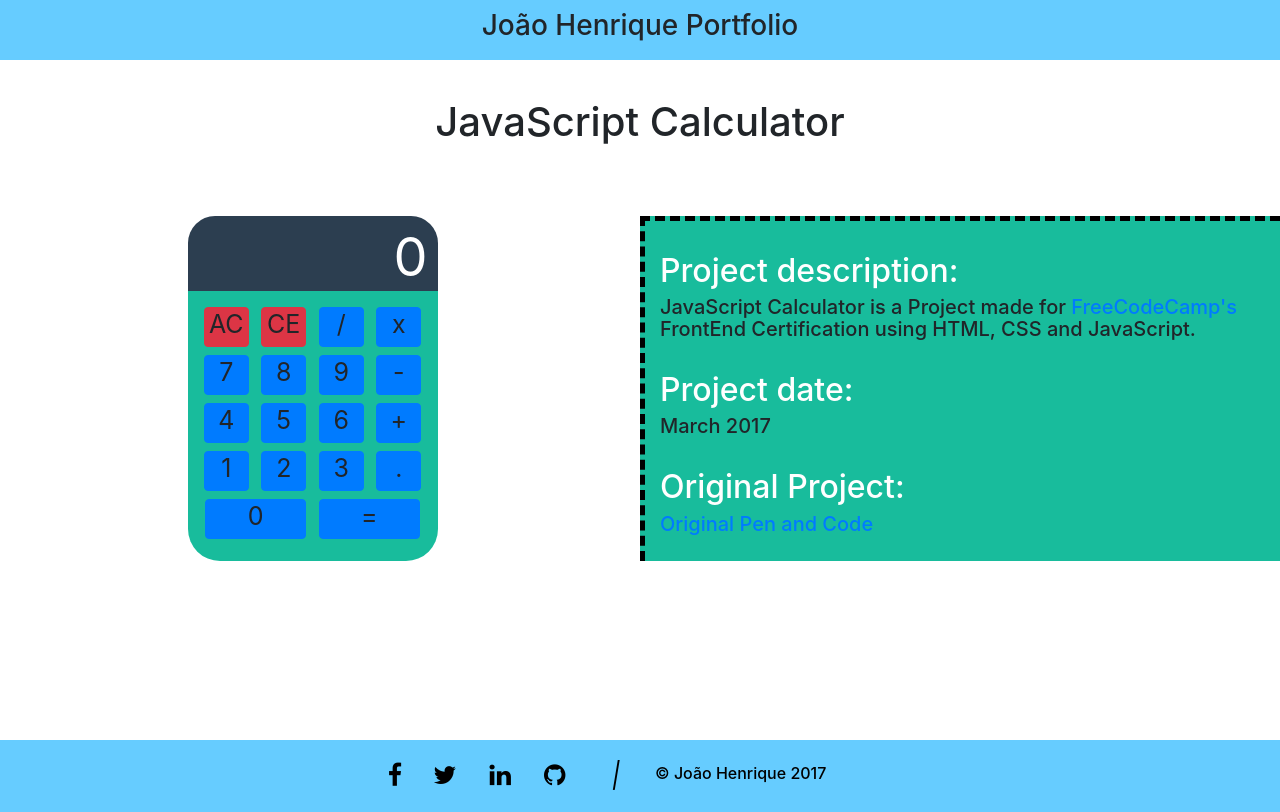
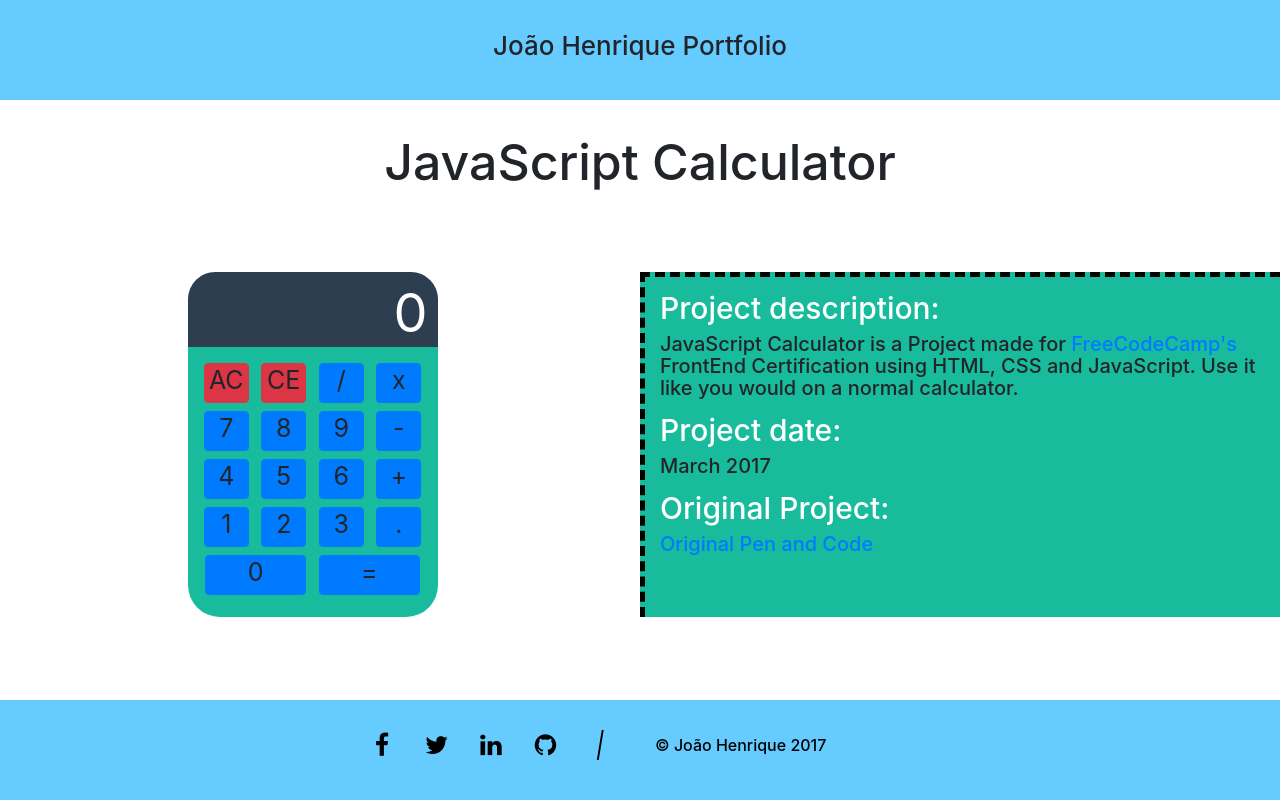
Before and after one commit to Joao-Henrique/FCC-TicTacToe, a website: page index.html in a window 1280 px wide. Drawn offline with nearby package versions, Linux system fonts and the light colour scheme.

Commit message:
media queries are now implemented

```diff
--- a/footer.css
+++ b/css/footer.css
@@ -2,7 +2,6 @@ ul.social-network {
     list-style: none;
     display: inline;
     padding: 0;
-    float: right;
   }
   ul.social-network li {
     display: inline;
@@ -46,21 +45,53 @@ ul.social-network {
     transition: all 0.8s;
   }
 .socialFooter {
-    text-align: right;
-    padding-top: 15px;
+    text-align: center;
+    padding-top: 10px;
 }
 .authorFooter {
-    text-align: left;
     color: rgb(0, 0, 0);
     font-size: 25px;
-    padding-top:25px;
+    padding-top:15px;
+    text-align: center;
 }
 footer {
-  position:absolute;
-  bottom:0;
   width:100%;
   height:60px;
 }
 .footer {
   background:#6cf;
 }
+.separator {
+  visibility: hidden;
+}
+
+/* Small devices (tablets, 768px and up) */
+@media (min-width: 768px) {
+  ul.social-network {
+    float: right;
+  }
+  .authorFooter {
+    text-align: left;
+    padding-top: 22px;
+}
+footer {
+  position:absolute;
+  bottom:0;
+  height:100px;
+  background: #6cf;
+  padding-top: 15px;
+}
+.separator {
+  visibility: visible;
+}
+ }
+
+/* Medium devices (desktops, 992px and up) */
+@media (min-width: 992px) { ... }
+
+/* Large devices (large desktops, 1200px and up) */
+@media (min-width: 1200px) {
+
+
+  }
+ }
--- a/styles.css
+++ b/css/project.css
@@ -1,38 +1,3 @@
-body {
-  text-align: center;
-}
-.navBar {
-  width:100%;
-  height:60px;
-  background:#6cf;
-  padding-top: 10px;
-}
-h1 {
-  margin-top: 1em;
-  margin-bottom: 1em;
-}
-h2{
-  margin-top: 1em;
-  color: rgb(255, 255, 255);
-}
-.project {
-  margin-top:2em;
-}
-.information {
-  border-left-style: dashed;
-  border-top-style: dashed;
-  border-color: black;
-  border-width: 5px;
-  text-align: left;
-  background-color: #18BC9C;
-  margin-top: 2em;
-}
-
-
-
-
-
-
 #calcOutput{
     background-color:#2C3E50;
     color: white;
--- /dev/null
+++ b/css/styles.css
@@ -0,0 +1,81 @@
+body {
+  text-align: center;
+}
+.navBar {
+  width:100%;
+  height:40px;
+  background:#6cf;
+  padding-top: 8px;
+}
+h1 {
+  font-size: 25px;
+  padding-top: 0.4em;
+}
+h2 {
+  margin-top: 1em;
+  color: rgb(255, 255, 255);
+  font-size: 22px;
+}
+h3 {
+  font-size: 20px;
+}
+h5 {
+  font-size: 18px;
+}
+.project {
+  margin-top:2em;
+}
+.information {
+  border-left-style: dashed;
+  border-top-style: dashed;
+  border-color: black;
+  border-width: 5px;
+  text-align: left;
+  background-color: #18BC9C;
+  margin-top: 2em;
+}
+
+/* Small devices (tablets, 768px and up) */
+@media (min-width: 768px) {
+  .navBar {
+    height:100px;
+    padding-top: 2em;
+  }
+  h1 {
+    margin-top:.3em;
+    margin-bottom:1em;
+    font-size: 50px;
+  }
+  h2 {
+    margin-top: .5em;
+    font-size: 30px;
+  }
+  h3 {
+    font-size: 26px;
+  }
+  h5 {
+    font-size: 20px;
+  }
+  .project {
+    margin-top:2em;
+  }
+  .information {
+    border-left-style: dashed;
+    border-top-style: dashed;
+    border-color: black;
+    border-width: 5px;
+    text-align: left;
+    background-color: #18BC9C;
+    margin-top: 2em;
+  }
+ }
+
+/* Medium devices (desktops, 992px and up) */
+@media (min-width: 992px) { ... }
+
+/* Large devices (large desktops, 1200px and up) */
+@media (min-width: 1200px) {
+
+
+  }
+ }
--- a/index.html
+++ b/index.html
@@ -13,8 +13,9 @@
     <link rel="stylesheet" href="https://maxcdn.bootstrapcdn.com/font-awesome/4.5.0/css/font-awesome.min.css">
 
     <!-- CSS -->
-    <link rel="stylesheet" href="styles.css">
-    <link rel="stylesheet" href="footer.css">
+    <link rel="stylesheet" href="css/styles.css">
+    <link rel="stylesheet" href="css/project.css">
+    <link rel="stylesheet" href="css/footer.css">
 
 
 
@@ -70,7 +71,9 @@
         <div class="col-md-6 information">
             <h2>Project description:</h2>
             <h5>JavaScript Calculator is a Project made for
-                <a href="https://www.freecodecamp.org/" target=blank>FreeCodeCamp's</a> FrontEnd Certification using HTML, CSS and JavaScript.</h5>
+                <a href="https://www.freecodecamp.org/" target=blank>FreeCodeCamp's</a> FrontEnd Certification using HTML, CSS and JavaScript. Use it like you would on a normal
+                calculator.
+            </h5>
             <h2>Project date:</h2>
             <h5>March 2017</h5>
             <h2>Original Project:</h2>
@@ -80,6 +83,23 @@
         </div>
     </div>
 
+
+
+
+
+
+
+
+    <!-- Optional JavaScript -->
+    <!-- jQuery first, then Popper.js, then Bootstrap JS -->
+    <script src="https://code.jquery.com/jquery-3.2.1.slim.min.js " integrity="sha384-KJ3o2DKtIkvYIK3UENzmM7KCkRr/rE9/Qpg6aAZGJwFDMVNA/GpGFF93hXpG5KkN "
+        crossorigin="anonymous "></script>
+    <script src="https://cdnjs.cloudflare.com/ajax/libs/popper.js/1.11.0/umd/popper.min.js " integrity="sha384-b/U6ypiBEHpOf/4+1nzFpr53nxSS+GLCkfwBdFNTxtclqqenISfwAzpKaMNFNmj4 "
+        crossorigin="anonymous "></script>
+    <script src="https://maxcdn.bootstrapcdn.com/bootstrap/4.0.0-beta/js/bootstrap.min.js " integrity="sha384-h0AbiXch4ZDo7tp9hKZ4TsHbi047NrKGLO3SEJAg45jXxnGIfYzk4Si90RDIqNm1 "
+        crossorigin="anonymous "></script>
+    <script src="app.js "></script>
+</body>
 
 <footer>
     <div class=" footer row ">
@@ -108,7 +128,7 @@
                     </a>
                 </li>
                 <li>
-                        <a class="socialIcon ">
+                    <a class="socialIcon separator">
                         <i>|</i>
                     </a>
                 </li>
@@ -120,19 +140,4 @@
     </div>
 </footer>
 
-
-
-
-
-    <!-- Optional JavaScript -->
-    <!-- jQuery first, then Popper.js, then Bootstrap JS -->
-    <script src="https://code.jquery.com/jquery-3.2.1.slim.min.js " integrity="sha384-KJ3o2DKtIkvYIK3UENzmM7KCkRr/rE9/Qpg6aAZGJwFDMVNA/GpGFF93hXpG5KkN "
-        crossorigin="anonymous "></script>
-    <script src="https://cdnjs.cloudflare.com/ajax/libs/popper.js/1.11.0/umd/popper.min.js " integrity="sha384-b/U6ypiBEHpOf/4+1nzFpr53nxSS+GLCkfwBdFNTxtclqqenISfwAzpKaMNFNmj4 "
-        crossorigin="anonymous "></script>
-    <script src="https://maxcdn.bootstrapcdn.com/bootstrap/4.0.0-beta/js/bootstrap.min.js " integrity="sha384-h0AbiXch4ZDo7tp9hKZ4TsHbi047NrKGLO3SEJAg45jXxnGIfYzk4Si90RDIqNm1 "
-        crossorigin="anonymous "></script>
-    <script src="app.js "></script>
-</body>
-
 </html>
```
Lines whose indentation alone changed are shown as unchanged.
